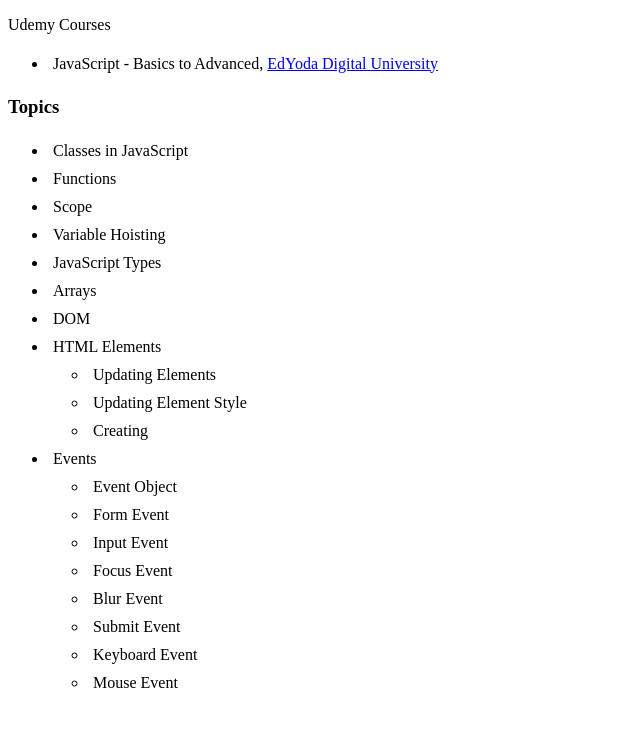
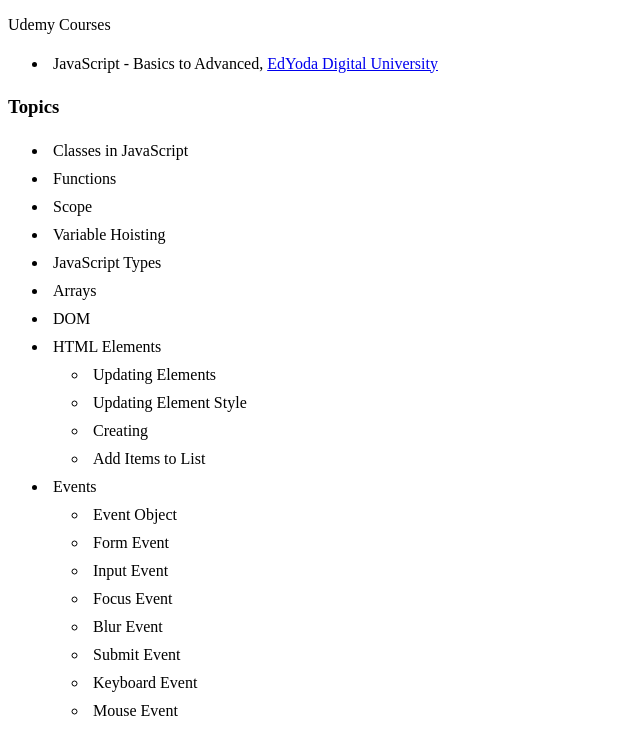
Before and after one commit to Owhyze1/funWebsite, a plain HTML site: page html/javascript.html in a window 1280 px wide. Shown: the part 105-846 px from the top of the page, without its empty margins (0-640 px from the left). Before the commit the page ends 818 px from the top, so only its background shows below. Drawn offline with Linux system fonts and the light colour scheme.

Commit message:
Added li item for "Adding Items to List"

```diff
--- a/html/javascript.html
+++ b/html/javascript.html
@@ -27,6 +27,7 @@
         <li>Updating Elements</li>
         <li>Updating Element Style</li>
         <li id="create-elements">Creating</li>
+        <li id="add-items">Add Items to List</li>
       </ul>
     <li id="event-list">Events</li>
       <ul>
```
